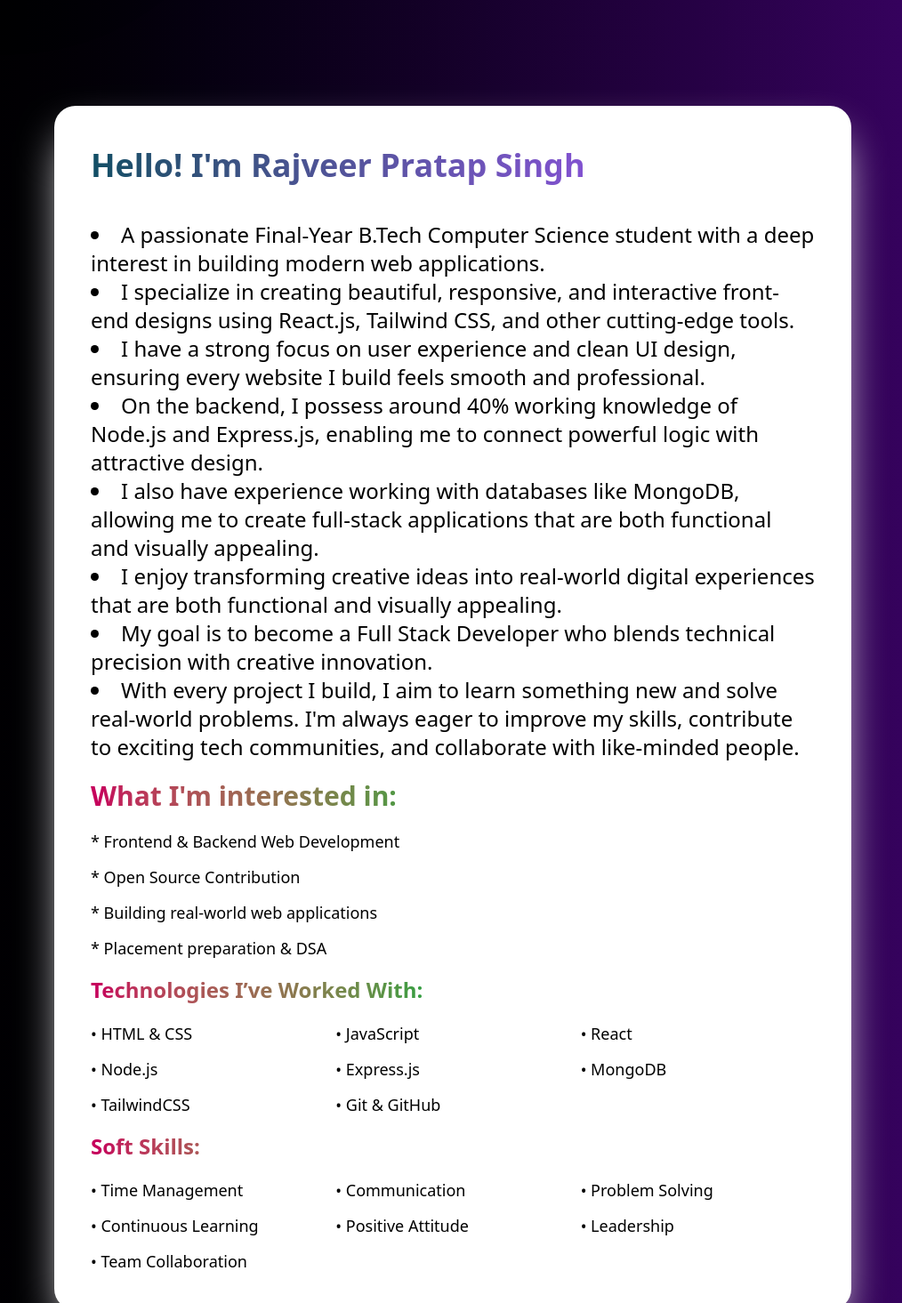
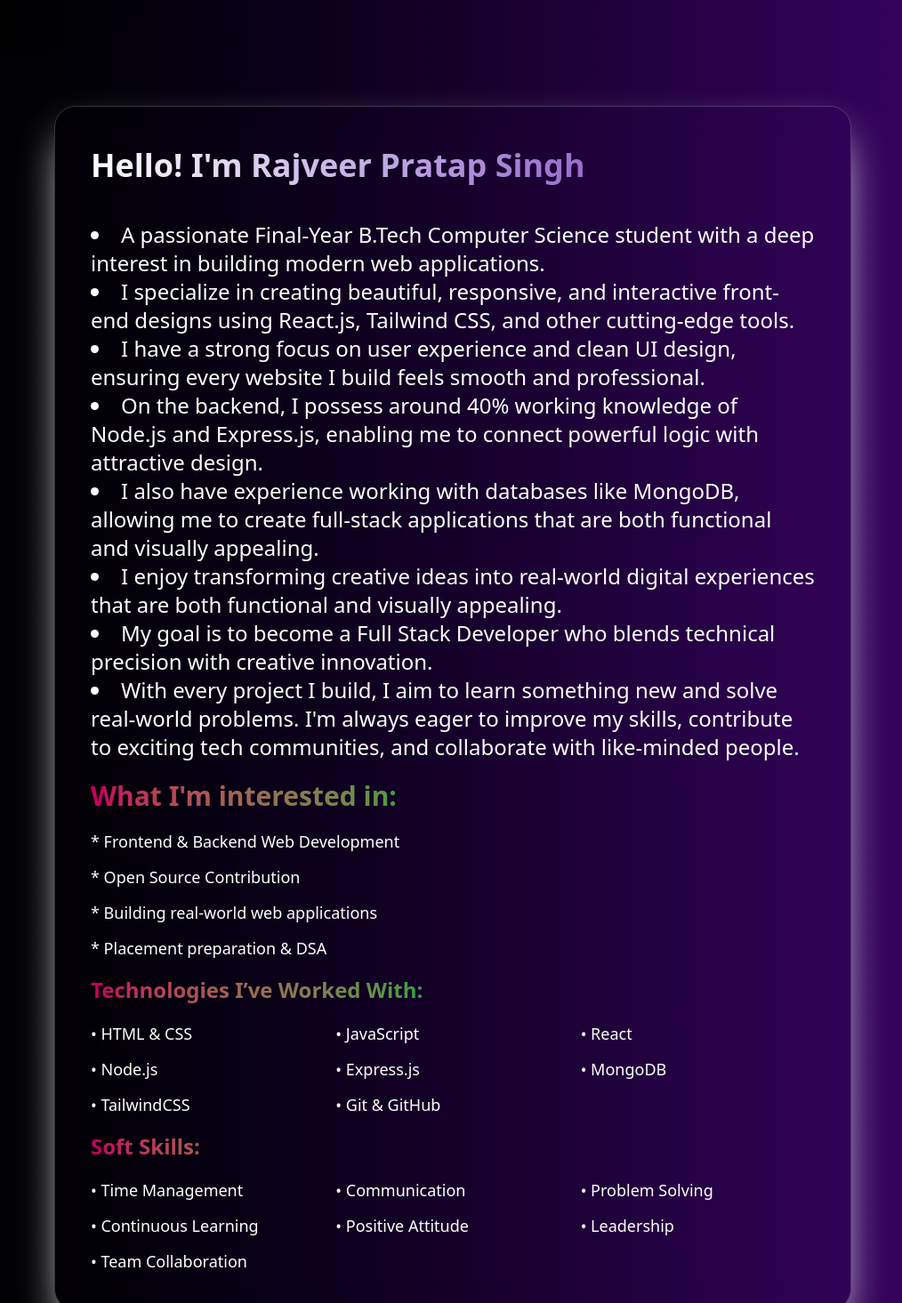
Before and after one commit to Rajveer9554/Myself-portfolio, a React app: page /#/ in a window 1280 px wide. Shown: the part 625-2090 px from the top of the page at 89% size, without its empty margins (227-1241 px from the left). Built offline with nearby package versions, Linux system fonts and the light colour scheme; the HTML template or start-up script is replaced by a standard one.

Commit message:
changed in bg

```diff
--- a/src/components/About/About.jsx
+++ b/src/components/About/About.jsx
@@ -57,16 +57,16 @@ export default function About() {
 
       {/* ---- DETAILS SECTION ---- */}
       <motion.div
-        className=" max-w-4xl mr-4 mx-auto   mt-24 p-10 mb-50 rounded-3xl bg-white backdrop-blur-lg shadow-2xl shadow-white border border-white/20"
+        className=" max-w-4xl mr-4 mx-auto   mt-24 p-10 mb-50 rounded-3xl bg-transparent backdrop-blur-lg shadow-2xl shadow-white border border-white/20"
         initial={{ opacity: 0, y: 40 }}
         whileInView={{ opacity: 1, y: 0 }}
         transition={{ duration: 1 }}
       >
-        <h2 className="text-4xl font-bold py-3 text-transparent bg-clip-text bg-gradient-to-r from-cyan-900 to-purple-500 animate-bounce">
+        <h2 className="text-4xl font-bold py-3 text-transparent bg-clip-text bg-gradient-to-r from-white to-purple-800 animate-bounce">
           Hello! I'm Rajveer Pratap Singh
         </h2>
 
-        <p className="font- mt-6 text-black text-2xl">
+        <p className="font- mt-6 text-white text-2xl">
           <li>
             {" "}
             A passionate Final-Year B.Tech Computer Science student with a deep
@@ -114,7 +114,7 @@ export default function About() {
           What I'm interested in:
         </p>
 
-        <ul className="grid grid-cols-2 md:grid-cols-1 gap-3 text-black text-lg mt-4">
+        <ul className="grid grid-cols-2 md:grid-cols-1 gap-3 text-white text-lg mt-4">
           <li>* Frontend & Backend Web Development</li>
 
           <li>* Open Source Contribution </li>
@@ -126,7 +126,7 @@ export default function About() {
           Technologies I’ve Worked With:
         </h3>
 
-        <ul className="grid grid-cols-2 md:grid-cols-3 gap-3 text-black text-lg mt-4">
+        <ul className="grid grid-cols-2 md:grid-cols-3 gap-3 text-white text-lg mt-4">
           <li>• HTML & CSS</li>
           <li>• JavaScript</li>
           <li>• React</li>
@@ -141,7 +141,7 @@ export default function About() {
           Soft Skills:
         </h3>
 
-        <ul className="grid grid-cols-2 md:grid-cols-3 gap-3 text-black text-lg mt-4">
+        <ul className="grid grid-cols-2 md:grid-cols-3 gap-3 text-white text-lg mt-4">
           <li>• Time Management</li>
           <li>• Communication</li>
           <li>• Problem Solving</li>
@@ -175,25 +175,25 @@ export default function About() {
         </h2>
         </div>
        <motion.div
-        className=" max-w-4xl mr-4 mx-auto   mt-24 p-10 mb-50 rounded-3xl bg-white backdrop-blur-lg shadow-2xl shadow-white border border-white/20"
+        className=" max-w-4xl mr-4 mx-auto   mt-24 p-10 mb-50 rounded-3xl bg-transparent  backdrop-blur-lg shadow-2xl shadow-white border border-white/20"
         initial={{ opacity: 0, y: 40 }}
         whileInView={{ opacity: 1, y: 0 }}
         transition={{ duration: 1 }}
       >
 
 
-        <ul className="grid grid-cols-1 md:grid-cols-1 gap-3  text-2xl text-black text-extrabold  mt-4">
+        <ul className="grid grid-cols-1 md:grid-cols-1 gap-3  text-2xl text-white text-extrabold  mt-4">
           <li className="mt-3 animate-pulse">
             • Myself Porfolio:{" 👉🏻👉🏻 "}
             <a
               href="https://rajveer9554.github.io/Myself-portfolio/"
               target="_blank"
               rel="noopener noreferrer"
-              className="hover:text-green-500 hover:underline transition-colors text-black"
+              className="hover:text-green-500 hover:underline transition-colors text-white"
             >
               Click Here
             </a>
-            <h1 className="text-xl text-semibold text-black mt-1 ">
+            <h1 className="text-xl text-semibold text-white mt-1 ">
               I created my personal portfolio to highlight my projects,
               technical skills, and design abilities in one place. It allows me
               to demonstrate my frontend expertise, creativity in UI/UX, and
@@ -207,11 +207,11 @@ export default function About() {
               href="https://awaze-e-janata.netlify.app"
               target="_blank"
               rel="noopener noreferrer"
-              className="hover:text-green-500 hover:underline transition-colors text-black"
+              className="hover:text-green-500 hover:underline transition-colors text-white"
             >
               Click Here
             </a>
-            <h1 className="text-xl text-semibold text-black mt-1 ">
+            <h1 className="text-xl text-semibold text-white mt-1 ">
               {" "}
               Awaze-E-Janata is designed to give citizens a simple and efficient
               way to report their problems using AI. I built this platform to
@@ -228,11 +228,11 @@ export default function About() {
               href="https://rajveer9554.github.io/Tic-Tac-Toe/"
               target="_blank"
               rel="noopener noreferrer"
-              className="hover:text-green-500 hover:underline transition-colors text-black"
+              className="hover:text-green-500 hover:underline transition-colors text-white"
             >
               Click Here
             </a>
-            <h1 className="text-xl text-semibold text-black mt-1 ">
+            <h1 className="text-xl text-semibold text-white mt-1 ">
               As a Practicing Coding and programming i have developed this
               project usingHTML,CSS,Javascript. This Tic-Tac-Toe game is a web
               application where two players take turns marking X and O on a 3x3
@@ -248,11 +248,11 @@ export default function About() {
               href="https://rajveer9554.github.io/Resume/"
               target="_blank"
               rel="noopener noreferrer"
-              className="hover:text-green-500 hover:underline transition-colors text-black"
+              className="hover:text-green-500 hover:underline transition-colors text-white"
             >
               Click Here
             </a>
-            <h1 className="text-xl text-semibold text-black mt-1">
+            <h1 className="text-xl text-semibold text-white mt-1">
               As a practicing coding and programming i have developed this
               project using HTML,CSS,Javascript. The Resume Builder is a web
               application that allows users to create resumes quickly and
@@ -264,7 +264,7 @@ export default function About() {
 
 
 {/* Repository */}
-        <h1 className="mt-5 text-transparent bg-clip-text bg-gradient-to-r from-green-900 to-black animate-bounce text-semibold  text-2xl">
+        <h1 className="mt-5 text-transparent bg-clip-text bg-gradient-to-r from-green-900 to-white animate-bounce text-semibold  text-2xl">
           You can find all my projects in my GitHub Repository:{" 👉🏻👉🏻"}
           <Link to="/github" className="hover:underline text-pink-500">
             Click Here
--- a/src/components/Header/Header.jsx
+++ b/src/components/Header/Header.jsx
@@ -17,7 +17,7 @@ const logo=`${import.meta.env.BASE_URL}logo.jpg`;
                     <Link to="/" className="flex items-center">
                         <img
                             src={logo}
-                            className="mr-4 h-20 rounded-full animate-bounce"
+                            className="mr-4 h-20 rounded-full "
                             alt="Logo"
                         />
                     </Link>
```
